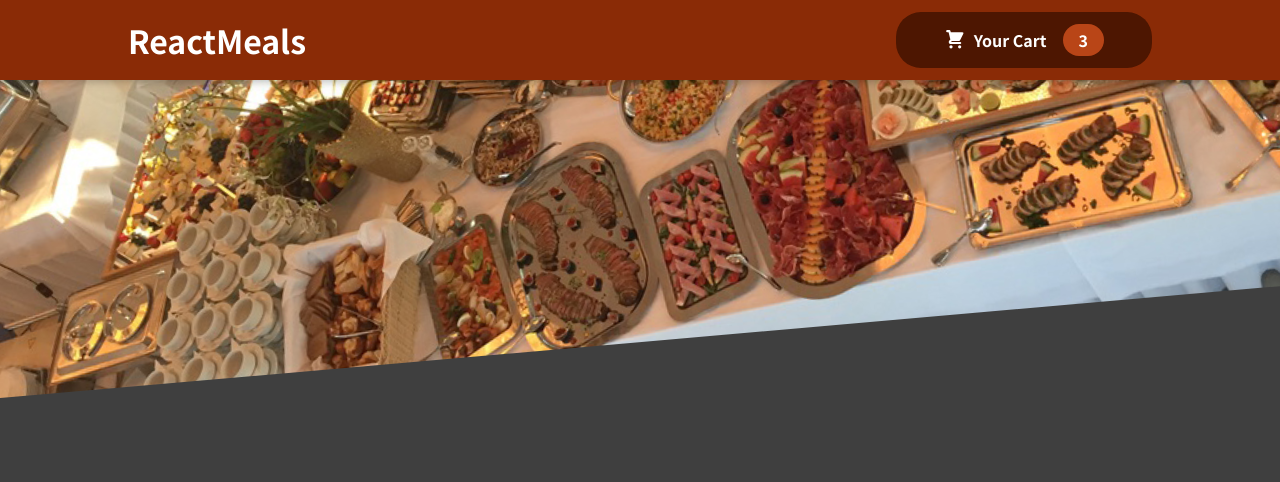
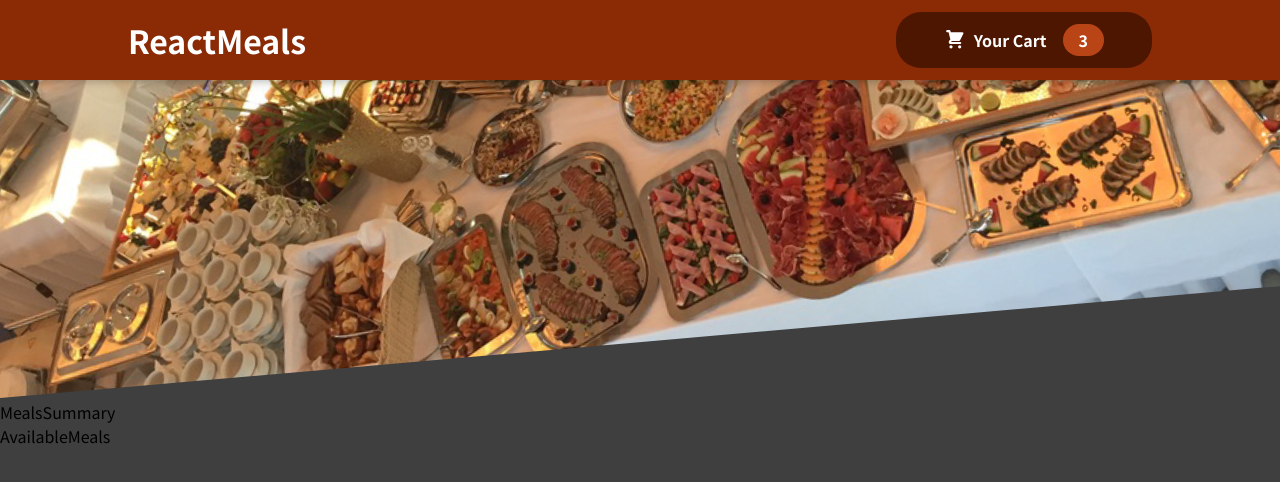
Before and after one commit to Plyavinskiy/food-order-app, a JavaScript app: page / in a window 1280 px wide. Shown: the top 482 px of the page. Built offline with nearby package versions, Linux system fonts and the light colour scheme.

Commit message:
feat: implement the Meals component

```diff
--- a/src/App.js
+++ b/src/App.js
@@ -1,9 +1,13 @@
 import Header from "./components/Layout/Header";
+import Meals from "./components/Meals/Meals";
 
 const App = () => {
   return (
     <>
       <Header />
+      <main>
+        <Meals />
+      </main>
     </>
   );
 };
--- /dev/null
+++ b/src/components/Meals/AvailableMeals.js
@@ -0,0 +1,5 @@
+const AvailableMeals = () => {
+  return <div>AvailableMeals</div>;
+};
+
+export default AvailableMeals;
--- /dev/null
+++ b/src/components/Meals/Meals.js
@@ -0,0 +1,13 @@
+import MealsSummary from "./MealsSummary";
+import AvailableMeals from "./AvailableMeals";
+
+const Meals = () => {
+  return (
+    <>
+      <MealsSummary />
+      <AvailableMeals />
+    </>
+  );
+};
+
+export default Meals;
--- /dev/null
+++ b/src/components/Meals/MealsSummary.js
@@ -0,0 +1,5 @@
+const MealsSummary = () => {
+  return <div>MealsSummary</div>;
+};
+
+export default MealsSummary;
```
Also changed, not shown: src/components/Meals/AvailableMeals.module.css (added), src/components/Meals/MealsSummary.module.css (added).
